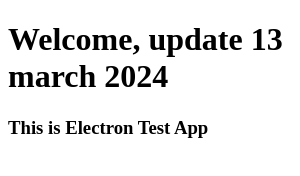
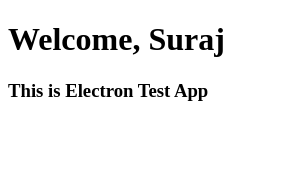
Before and after one commit to surajk09/new-my-electron-app, an Electron app: page index.html in a window 300 px wide. Drawn offline with Linux system fonts and the light colour scheme.

Commit message:
update 13

```diff
--- a/index.html
+++ b/index.html
@@ -13,7 +13,7 @@
     <title>My App</title>
   </head>
   <body>
-    <h1>Welcome,  update 13 march 2024</h1>
+    <h1>Welcome, Suraj</h1>
     <h3>This is Electron Test App</h3>
     <p id="info"></p>
     <div id="deviceInfo"></div>
```
